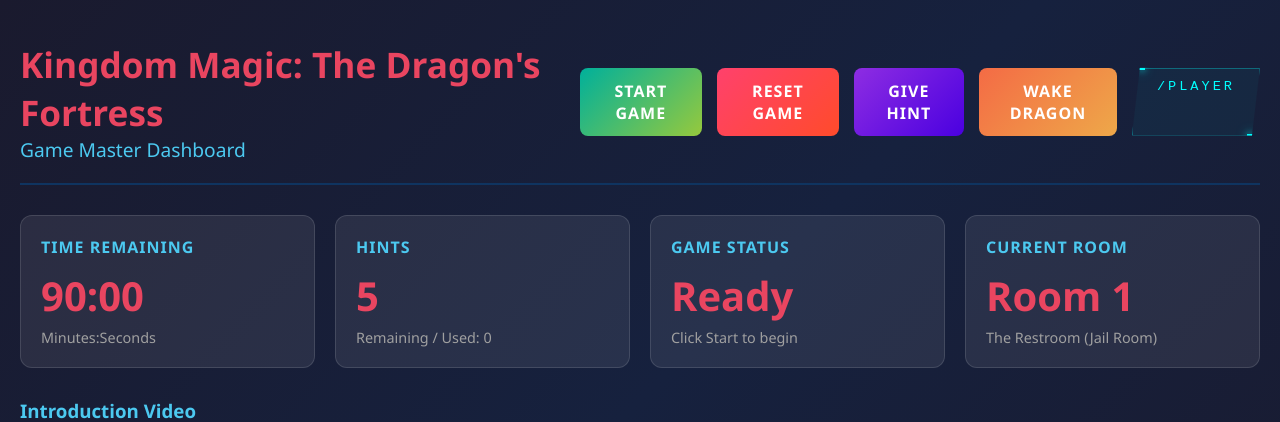
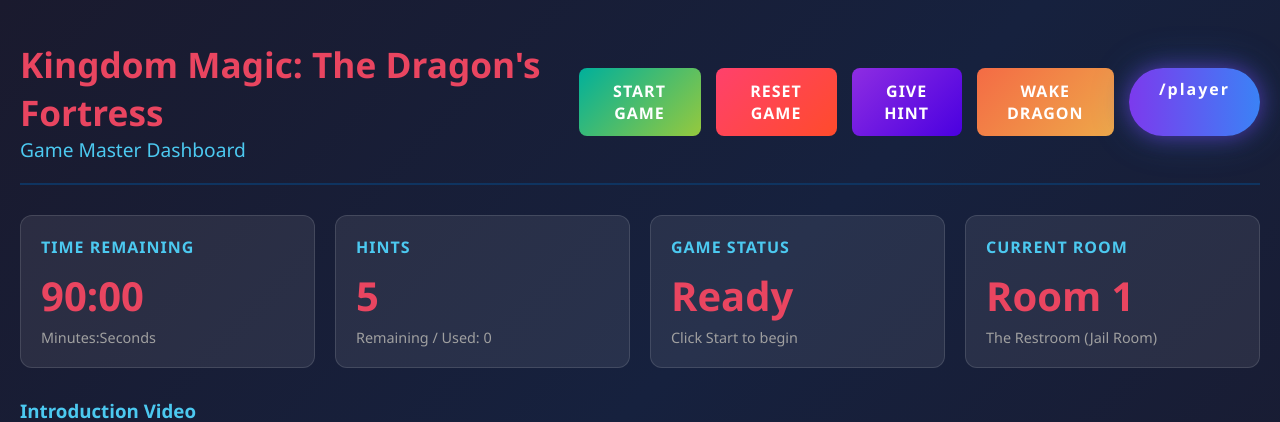
Before and after one commit to Chenboda01/Escape_Room, a Flask app: page /admin in a window 1280 px wide. Shown: the top 422 px of the page. Run offline with Flask 3, Linux system fonts and the light colour scheme; some libraries are stand-ins or nearby versions.

Commit message:
Neon pill nav buttons with purple-blue gradient glow

```diff
--- a/web_interface/templates/dashboard.html
+++ b/web_interface/templates/dashboard.html
@@ -247,57 +247,22 @@
         }
 
         .nav-btn {
-            padding: 10px 24px;
-            color: #0ff;
+            padding: 10px 30px;
+            color: #fff;
             text-decoration: none;
-            font-weight: 400;
-            text-transform: uppercase;
-            letter-spacing: 3px;
-            font-size: 0.85rem;
-            font-family: 'Courier New', monospace;
-            border: 1px solid rgba(0, 255, 255, 0.3);
-            background: rgba(0, 255, 255, 0.04);
-            position: relative;
+            font-weight: 600;
+            letter-spacing: 2px;
+            font-size: 1rem;
+            border: none;
+            background: linear-gradient(90deg, #7c3aed, #3b82f6);
+            border-radius: 50px;
+            box-shadow: 0 0 20px rgba(124, 58, 237, 0.5), 0 0 40px rgba(59, 130, 246, 0.3);
             transition: all 0.3s ease;
-            clip-path: polygon(8px 0, 100% 0, calc(100% - 8px) 100%, 0 100%);
-        }
-
-        .nav-btn::before {
-            content: '';
-            position: absolute;
-            top: -1px;
-            left: 6px;
-            width: 6px;
-            height: 2px;
-            background: #0ff;
-            box-shadow: 0 0 6px #0ff, 0 0 12px #0ff;
-        }
-
-        .nav-btn::after {
-            content: '';
-            position: absolute;
-            bottom: -1px;
-            right: 6px;
-            width: 6px;
-            height: 2px;
-            background: #0ff;
-            box-shadow: 0 0 6px #0ff, 0 0 12px #0ff;
         }
 
         .nav-btn:hover {
-            background: rgba(0, 255, 255, 0.1);
-            border-color: #0ff;
-            box-shadow: 0 0 20px rgba(0, 255, 255, 0.3), inset 0 0 20px rgba(0, 255, 255, 0.05);
-            text-shadow: 0 0 8px #0ff;
-        }
-
-        .nav-btn:hover::before {
-            animation: scan 1.5s ease-in-out infinite;
-        }
-
-        @keyframes scan {
-            0%, 100% { left: 6px; }
-            50% { left: calc(100% - 12px); }
+            box-shadow: 0 0 30px rgba(124, 58, 237, 0.7), 0 0 60px rgba(59, 130, 246, 0.5);
+            transform: scale(1.05);
         }
 
         @keyframes pulse {
```
Also changed, not shown: admin/index.html (+11 -43 lines), player/index.html (+11 -43 lines), web_interface/templates/player_screen.html (+11 -46 lines).
